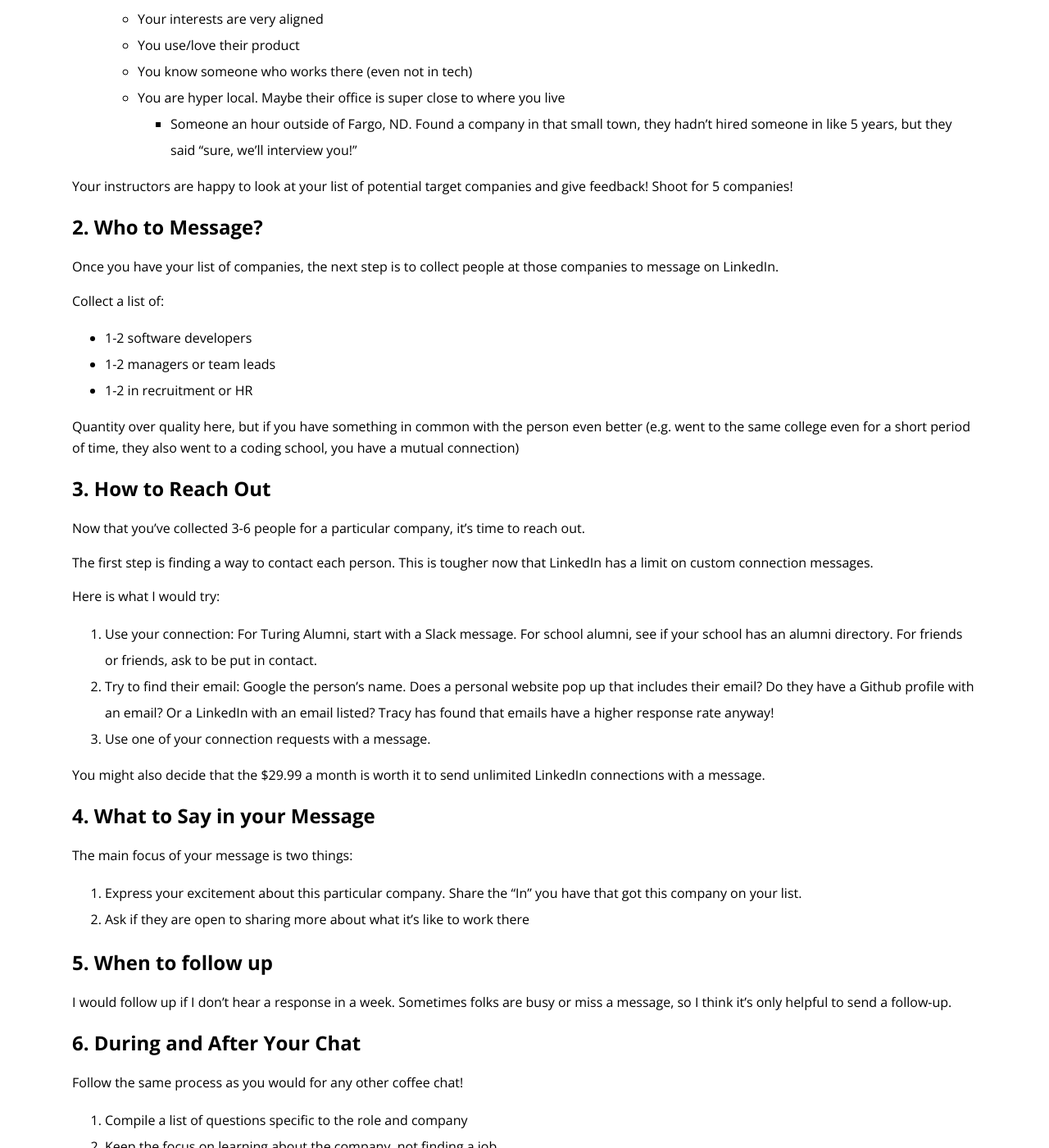
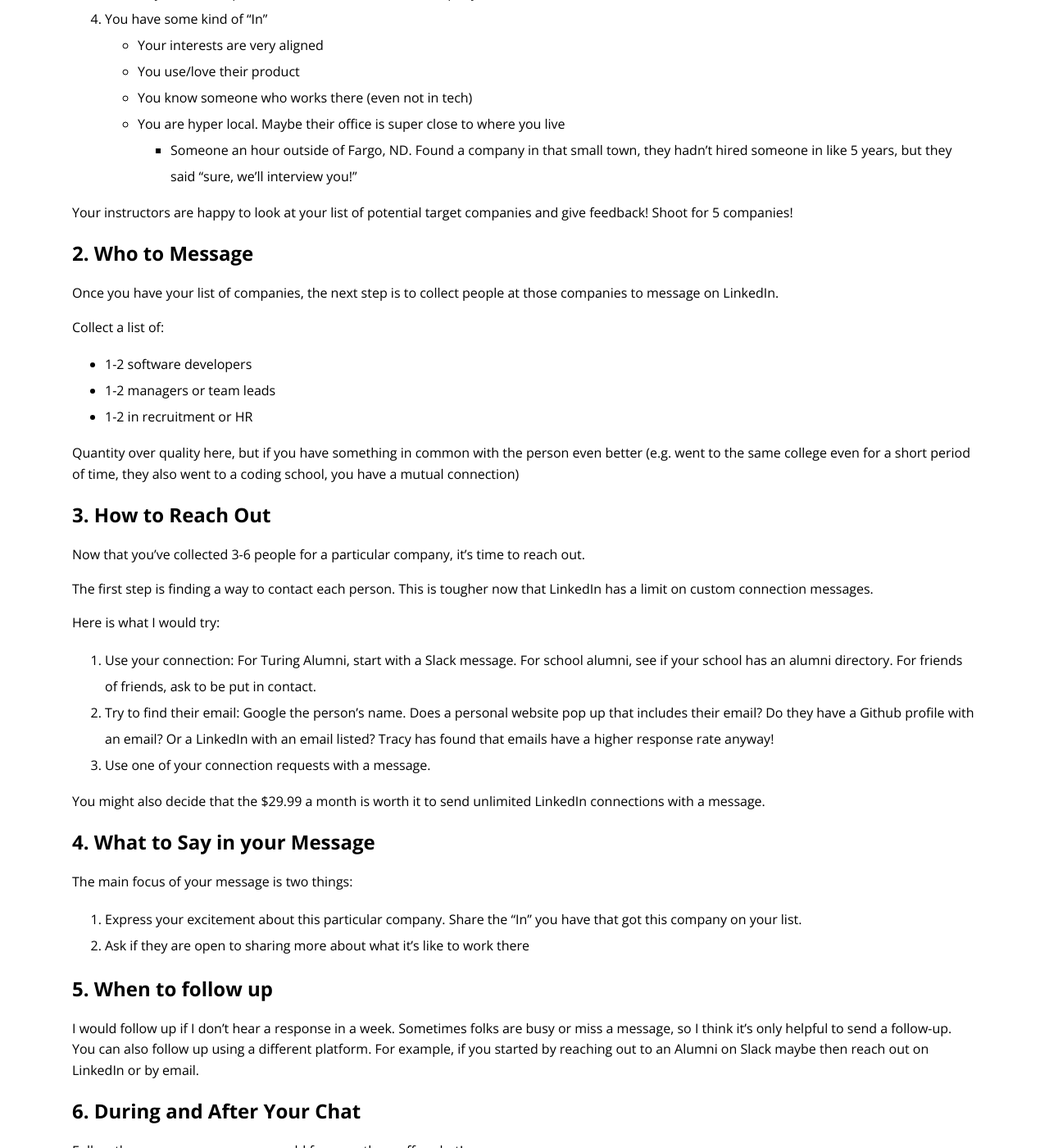
Before and after one commit to turingschool/launch-curriculum, a Jekyll site: the page built from module6/lessons/Week5/NetworkingInTheJobHunt.md, in a window 1280 px wide and 1400 px high, scrolled down 1002 px. Shown: the whole window at 82% size. Built offline with Jekyll 4.4.1, drawn with Linux system fonts in a browser that asks for light colours; nearby versions of some CDN libraries; comment, search, counter and statistics services are not loaded; some of the changed text lies outside the part shown.

Commit message:
Update Networking In the Job Hunt based on feedback

```diff
--- a/module6/lessons/Week5/NetworkingInTheJobHunt.md
+++ b/module6/lessons/Week5/NetworkingInTheJobHunt.md
@@ -18,7 +18,7 @@
 Step one is to compile a list of target companies.
 
 Criteria for a target company:
-1. Company that hires developers like you. The company should meet some of the following criteria:
+1. Company that hires developers like you. You can determine this by looking at their job postings and looking at their current employees on LinkedIn. The company should meet some of the following criteria:
     * Hiring remotely or in locations you're interested in
     * .NET/C#
     * Has hired Turing grads in the past
@@ -34,7 +34,7 @@
 
 Your instructors are happy to look at your list of potential target companies and give feedback! Shoot for 5 companies!
 
-## 2. Who to Message?
+## 2. Who to Message
 
 Once you have your list of companies, the next step is to collect people at those companies to message on LinkedIn.
 
@@ -52,7 +52,7 @@
 The first step is finding a way to contact each person. This is tougher now that LinkedIn has a limit on custom connection messages.
 
 Here is what I would try:
-1. Use your connection: For Turing Alumni, start with a Slack message. For school alumni, see if your school has an alumni directory. For friends or friends, ask to be put in contact.
+1. Use your connection: For Turing Alumni, start with a Slack message. For school alumni, see if your school has an alumni directory. For friends of friends, ask to be put in contact.
 1. Try to find their email: Google the person's name. Does a personal website pop up that includes their email? Do they have a Github profile with an email? Or a LinkedIn with an email listed? Tracy has found that emails have a higher response rate anyway!
 1. Use one of your connection requests with a message.
 
@@ -66,8 +66,7 @@
 
 ## 5. When to follow up
 
-I would follow up if I don't hear a response in a week. Sometimes folks are busy or miss a message, so I think it's only helpful to send a follow-up.
-
+I would follow up if I don't hear a response in a week. Sometimes folks are busy or miss a message, so I think it's only helpful to send a follow-up. You can also follow up using a different platform. For example, if you started by reaching out to an Alumni on Slack maybe then reach out on LinkedIn or by email.
 
 ## 6. During and After Your Chat
 
```
